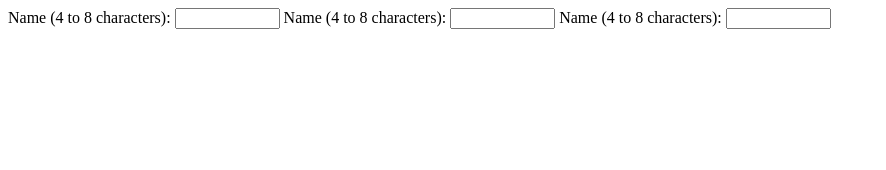
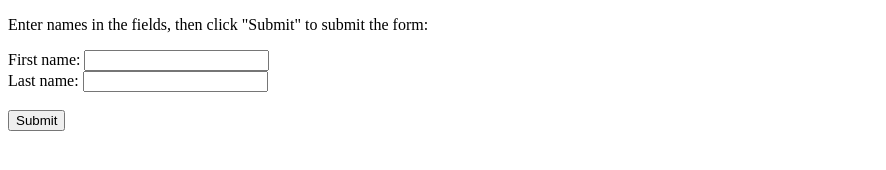
Before and after one commit to benwestrate/discount-calc, a plain HTML site: page index.html in a window 1280 px wide. Shown: the whole page, without its empty margins (0-886 px from the left). Drawn offline with Linux system fonts and the light colour scheme.

Commit message:
Refactor

```diff
--- a/index.html
+++ b/index.html
@@ -1,35 +1,18 @@
-<label for="name">Name (4 to 8 characters):</label>
+<!DOCTYPE html>
+<html>
+	<body>
+		<p>Enter names in the fields, then click "Submit" to submit the form:</p>
 
-<input
-	type="text"
-	id="name"
-	name="name"
-	required
-	minlength="4"
-	maxlength="8"
-	size="10"
-/>
+		<form id="frm1" action="/action_page.php">
+			First name: <input type="text" name="fname" /><br />
+			Last name: <input type="text" name="lname" /><br /><br />
+			<input type="button" onclick="myFunction()" value="Submit" />
+		</form>
 
-<label for="name">Name (4 to 8 characters):</label>
-
-<input
-	type="text"
-	id="name"
-	name="name"
-	required
-	minlength="4"
-	maxlength="8"
-	size="10"
-/>
-
-<label for="name">Name (4 to 8 characters):</label>
-
-<input
-	type="text"
-	id="name"
-	name="name"
-	required
-	minlength="4"
-	maxlength="8"
-	size="10"
-/>
+		<script>
+			function myFunction() {
+				document.getElementById("frm1").submit();
+			}
+		</script>
+	</body>
+</html>
```
